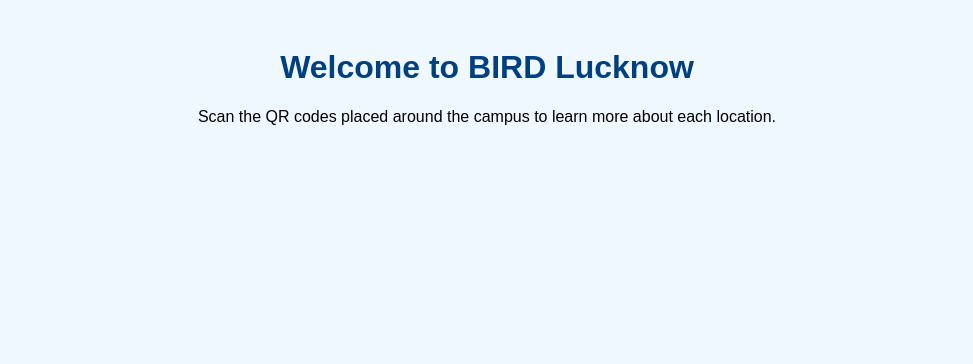
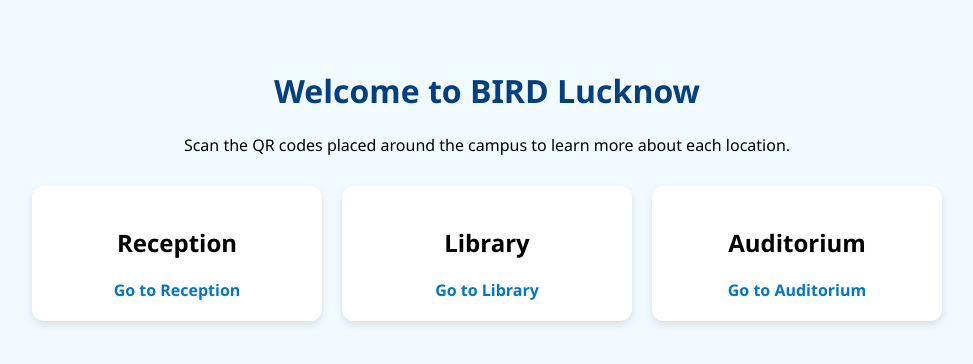
Before and after one commit to Hyadav007/bird-walking-tour, a plain HTML site: page index.html in a window 1280 px wide. Shown: the whole page, without its empty margins (153-1126 px from the left). Drawn offline with Linux system fonts and the light colour scheme.

Commit message:
Update index.html
updated the code for changing the home page

```diff
--- a/index.html
+++ b/index.html
@@ -5,9 +5,57 @@
   <meta name="viewport" content="width=device-width, initial-scale=1.0"/>
   <title>BIRD Walking Tour</title>
   <link rel="stylesheet" href="style.css" />
+  <style>
+  body {
+    font-family: 'Segoe UI', sans-serif;
+    background: #f1faff;
+    text-align: center;
+    padding: 40px;
+  }
+  h1 {
+    color: #004080;
+  }
+  .locations {
+    display: flex;
+    flex-wrap: wrap;
+    justify-content: center;
+    gap: 20px;
+    margin-top: 30px;
+  }
+  .card {
+    background: white;
+    border-radius: 12px;
+    padding: 20px;
+    width: 250px;
+    box-shadow: 0 4px 8px rgba(0,0,0,0.1);
+    transition: 0.3s;
+  }
+  .card:hover {
+    transform: translateY(-5px);
+  }
+  .card a {
+    text-decoration: none;
+    color: #0077cc;
+    font-weight: bold;
+  }
+</style>
+
 </head>
 <body>
   <h1>Welcome to BIRD Lucknow</h1>
   <p>Scan the QR codes placed around the campus to learn more about each location.</p>
+  <div class="locations">
+  <div class="card">
+    <h2>Reception</h2>
+    <a href="locations/reception.html">Go to Reception</a>
+  </div>
+  <div class="card">
+    <h2>Library</h2>
+    <a href="locations/library.html">Go to Library</a>
+  </div>
+  <div class="card">
+    <h2>Auditorium</h2>
+    <a href="locations/auditorium.html">Go to Auditorium</a>
+  </div>
 </body>
 </html>
```
